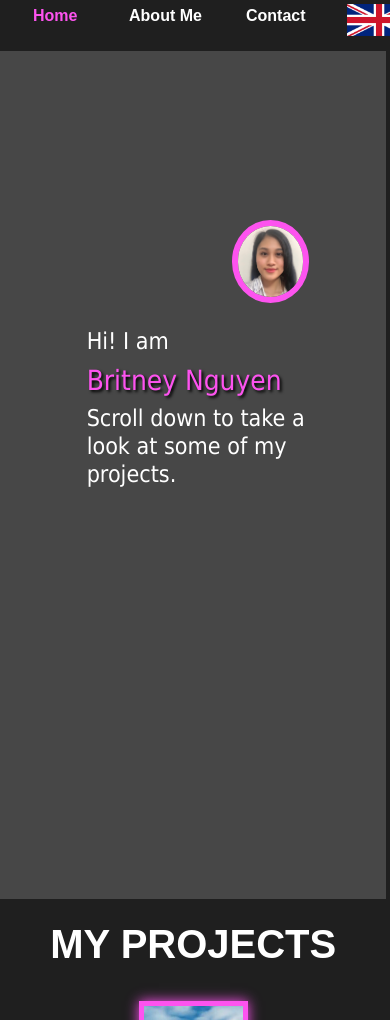
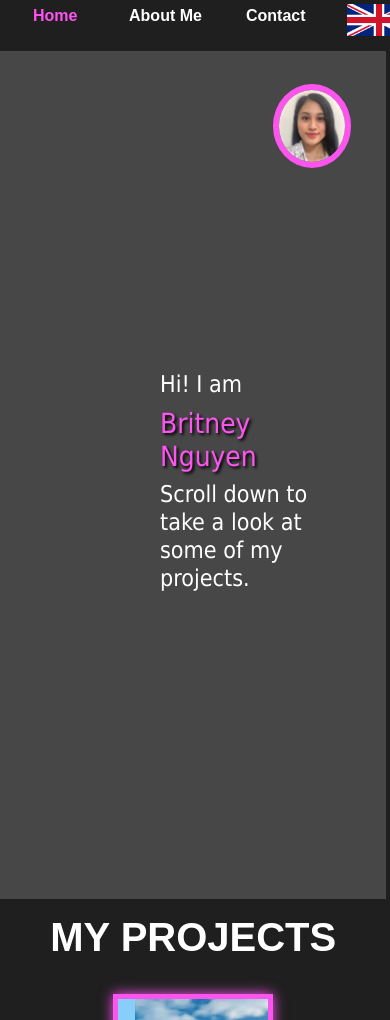
Before and after one commit to Britneigh/portfolio, a plain HTML site: page index.html in a window 390 px wide. Shown: the top 1020 px of the page. Drawn offline with nearby package versions, Linux system fonts and the light colour scheme.

Commit message:
Responsive position fixes

```diff
--- a/home.css
+++ b/home.css
@@ -1,3 +1,8 @@
+.container-fluid {
+    display: grid;
+    grid-template-rows: 1fr;
+}
+
 .nav {
     background-color:rgb(31, 31, 31);
 }
@@ -95,24 +100,22 @@ body {
 }
 
 .pfp{
-    display: flex;
     max-width: 20%;
     max-height: auto;
     border-radius: 50%;
     border: solid rgb(253, 83, 239) 6px;
     left: 60%;
-    top: 20%;
+    top: 25%;
     position: absolute;
     z-index: 1;
 }
 
 .bio {
-    position: absolute;
-    top: 27%;
-    left: 10%;
     color: white;
     font-size: 2rem;
     padding: 3rem;
+    padding-top: 20rem;
+    padding-left: 10rem;
 }
 
 .background {
@@ -126,9 +129,9 @@ body {
 }
 
 .bio-container {
-    display: inline-block;
-    position: relative;
-    width: 100%;
+    display: flex;
+    flex-direction: row;
+    width: auto;
     height: 53rem;
     font-family: Tahoma;
     background-color: rgb(71, 71, 71);
@@ -177,6 +180,18 @@ height: 20rem;
     .container {
         flex-direction: column;
         align-items: center;
+        gap: 2rem;
+    }
+    .item {
+        width: 10rem;
+        height: 20rem;
+    }
+    .bio-container {
+        flex-direction: column;
+    }
+    .pfp {
+        top: 10%;
+        left: 70%;
     }
   }
 
--- a/index.html
+++ b/index.html
@@ -26,12 +26,12 @@
     </div> <!--close row -->
 </div>
 <div class="bio-container">
-    <img src="Images/pfp.jpeg" class="pfp">
     <div class="bio">
         <h3 class="line1">Hi! I am</h3>
         <h1 class="name">Britney Nguyen</h1>
         <h3 class="line2">Scroll down to take a look at some of my projects.</h3>
     </div>
+    <div class="bio"><img src="Images/pfp.jpeg" class="pfp"></div>
 </div>
 <div class="projects-area">
     <p class="projects">MY PROJECTS</p>
```
